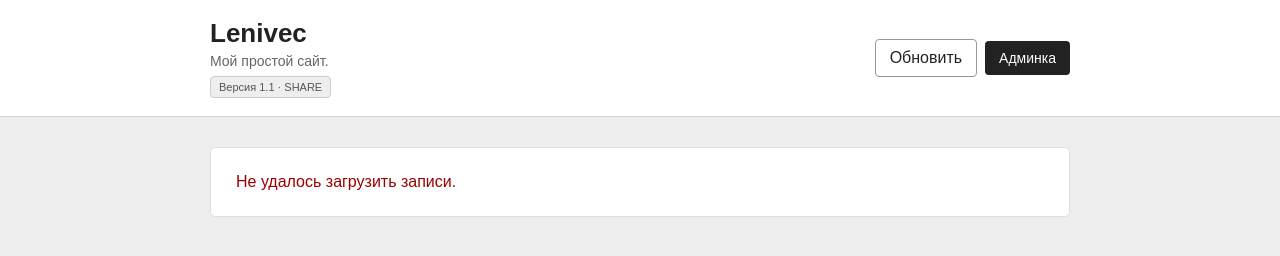
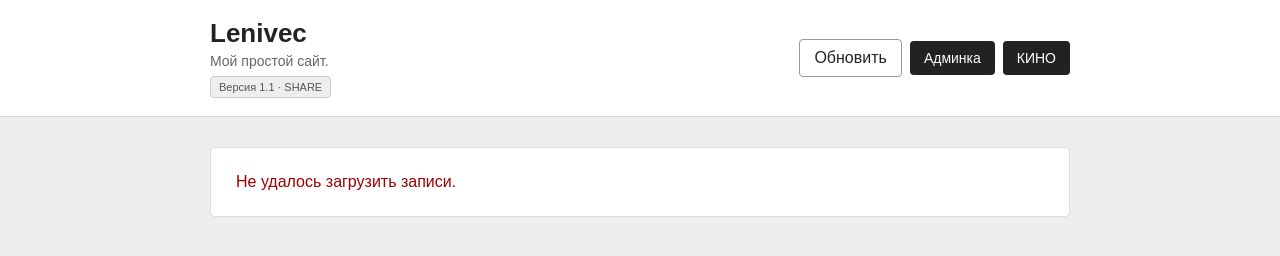
Before and after one commit to bondarenkodenis102938-lgtm/Easy-site, a plain HTML site: page public/index.html in a window 1280 px wide. Drawn offline with Linux system fonts and the light colour scheme; no server answers.

Commit message:
Add Kino button to the main site

```diff
--- a/public/index.html
+++ b/public/index.html
@@ -250,7 +250,7 @@
       <div class="version-badge">Версия 1.1 · SHARE</div>
     </div>
 
-    <div class="header-actions"><button id="refreshBtn" class="refresh-button">Обновить</button><a class="admin-link" href="/admin">Админка</a></div>
+    <div class="header-actions"><button id="refreshBtn" class="refresh-button">Обновить</button><a class="admin-link" href="/admin">Админка</a><a class="admin-link" href="/kino">КИНО</a></div>
   </div>
 </header>
 
```
